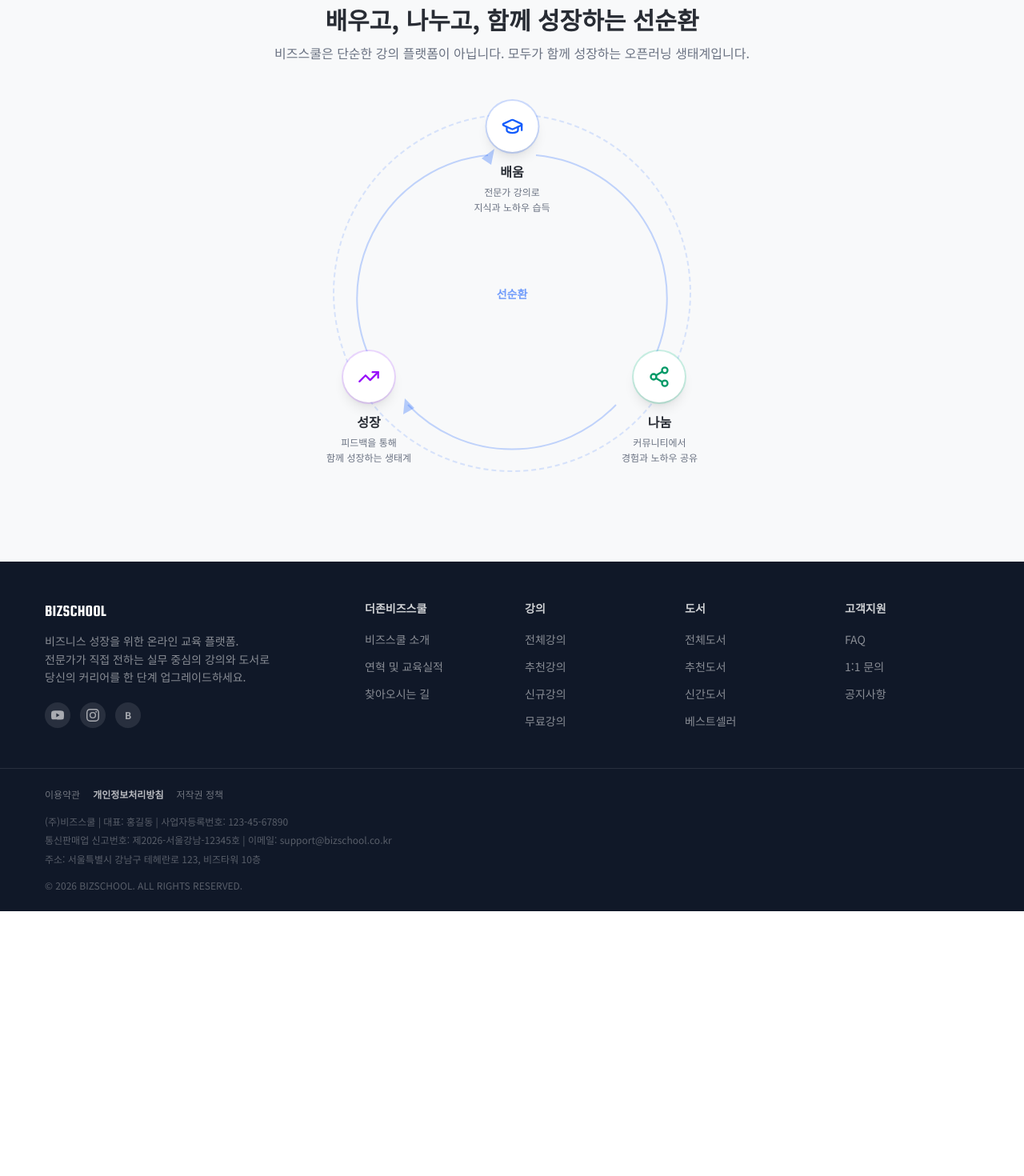
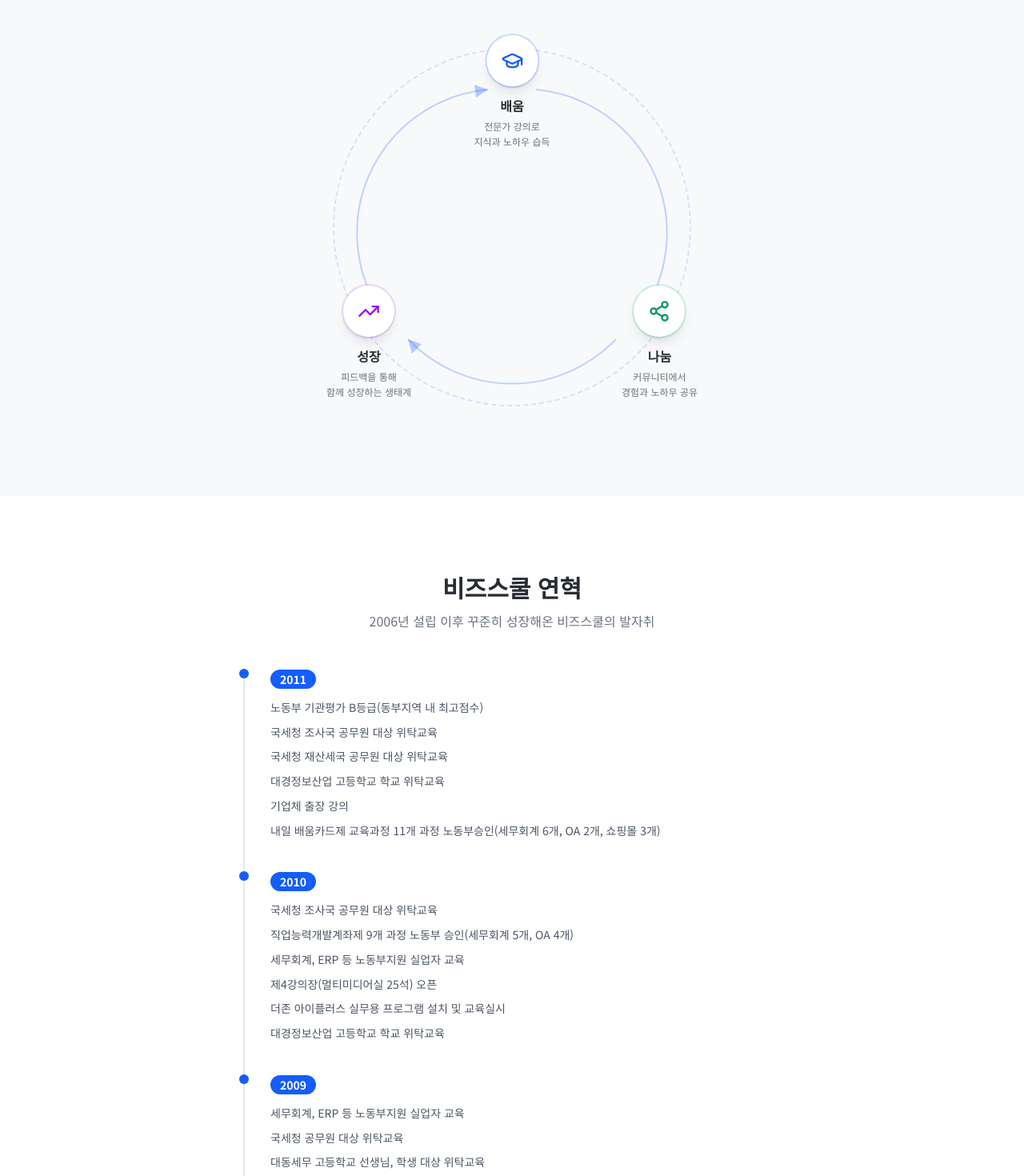
Before and after one commit to wongikim88-coder/bizschool, a Next.js app in the folder bizschool/: page /about in a window 1280 px wide. Shown: the part 1180-2650 px from the top of the page at 80% size. Before the commit the page ends 2319 px from the top, so only its background shows below. Built offline with nearby package versions, Linux system fonts and the light colour scheme.

Commit message:
about page completed

```diff
--- a/bizschool/src/app/about/page.tsx
+++ b/bizschool/src/app/about/page.tsx
@@ -1,4 +1,5 @@
 import Link from "next/link";
+import Image from "next/image";
 import {
   BookOpen,
   MessageCircle,
@@ -7,6 +8,8 @@ import {
   GraduationCap,
   Share2,
   TrendingUp,
+  Monitor,
+  Laptop,
 } from "lucide-react";
 
 const features = [
@@ -36,6 +39,94 @@ const features = [
       "업무 노하우를 공유하고, 동료들의 경험에서 배우세요. 질문, 사례 공유, 자유 토론으로 함께 성장하는 공간입니다.",
     linkText: "커뮤니티 가기",
     href: "/community",
+  },
+];
+
+const historyData = [
+  {
+    year: 2011,
+    items: [
+      "노동부 기관평가 B등급(동부지역 내 최고점수)",
+      "국세청 조사국 공무원 대상 위탁교육",
+      "국세청 재산세국 공무원 대상 위탁교육",
+      "대경정보산업 고등학교 학교 위탁교육",
+      "기업체 출장 강의",
+      "내일 배움카드제 교육과정 11개 과정 노동부승인(세무회계 6개, OA 2개, 쇼핑몰 3개)",
+    ],
+  },
+  {
+    year: 2010,
+    items: [
+      "국세청 조사국 공무원 대상 위탁교육",
+      "직업능력개발계좌제 9개 과정 노동부 승인(세무회계 5개, OA 4개)",
+      "세무회계, ERP 등 노동부지원 실업자 교육",
+      "제4강의장(멀티미디어실 25석) 오픈",
+      "더존 아이플러스 실무용 프로그램 설치 및 교육실시",
+      "대경정보산업 고등학교 학교 위탁교육",
+    ],
+  },
+  {
+    year: 2009,
+    items: [
+      "세무회계, ERP 등 노동부지원 실업자 교육",
+      "국세청 공무원 대상 위탁교육",
+      "대동세무 고등학교 선생님, 학생 대상 위탁교육",
+      "기업체 출장 강의",
+      "대구, 부산 지방 특강(양도분야)",
+    ],
+  },
+  {
+    year: 2008,
+    items: [
+      "제3교육장(멀티미디어실 30석) 개설",
+      "휴게실 등 편의시설 확대",
+      "국세청 재산세국 공무원 대상 위탁교육",
+      "대동세무 고등학교 선생님, 학생 대상 위탁교육",
+      "기업체 출장 강의",
+      "2008 노동부 기관평가 재직자, 실업자 모두 B등급",
+      "노동부 직업능력시설 인정(세무회계분야)",
+      "대전, 대구, 부산 지방특강(상속세 및 증여세)",
+    ],
+  },
+  {
+    year: 2007,
+    items: [
+      "수강지원금 과정 실시",
+      "신입사원 위탁과정, 네오플러스 실무 및 자격증 과정 운영",
+      "세무사 등 세무전문가 대상 양도소득세, 네오플러스 등 과정 운영",
+    ],
+  },
+  {
+    year: 2006,
+    items: [
+      "서울시 성동교육청에 기업부설 평생교육원 설립신고",
+      "제1,2 교육장(멀티미디어실 70석) 개설",
+      "더존 네오플러스 실무용 버전 설치",
+      "12월부터 사업주 훈련 교육 실시",
+    ],
+  },
+];
+
+const facilityFeatures = [
+  {
+    icon: Monitor,
+    title: "1인 1PC 환경",
+    description: "인터넷 연결 가능한 PC 및 노트북 비치",
+  },
+  {
+    icon: Users,
+    title: "40석 규모",
+    description: "총 40석 규모의 독립 강의장 운영",
+  },
+  {
+    icon: Laptop,
+    title: "더존 Smart A",
+    description: "실무용 버전 프로그램 설치 완비",
+  },
+  {
+    icon: BookOpen,
+    title: "실무 교육",
+    description: "이론 + 실습 통합 멀티미디어 교육",
   },
 ];
 
@@ -127,11 +218,10 @@ export default function AboutPage() {
       <section className="bg-[var(--color-light-bg)]">
         <div className="mx-auto max-w-[1200px] px-4 py-16 md:py-24">
           <h2 className="text-center text-2xl font-bold text-[var(--color-dark)] md:text-3xl">
-            배우고, 나누고, 함께 성장하는 선순환
+            배우고, 나누고, 함께 성장합니다.
           </h2>
           <p className="mx-auto mt-3 max-w-2xl text-center text-[var(--color-muted)]">
-            비즈스쿨은 단순한 강의 플랫폼이 아닙니다. 모두가 함께 성장하는
-            오픈러닝 생태계입니다.
+            비즈스쿨은 모두가 함께 성장하는 오픈러닝 생태계를 지향합니다.
           </p>
 
           {/* Circular Diagram */}
@@ -155,7 +245,7 @@ export default function AboutPage() {
                   fill="none"
                 />
                 <polygon
-                  points="412,332 400,348 418,346"
+                  points="408,340 409,322 423,330"
                   fill="var(--color-primary)"
                   fillOpacity="0.3"
                 />
@@ -169,7 +259,7 @@ export default function AboutPage() {
                   fill="none"
                 />
                 <polygon
-                  points="118,384 106,372 104,392"
+                  points="110,380 127,386 115,398"
                   fill="var(--color-primary)"
                   fillOpacity="0.3"
                 />
@@ -183,18 +273,12 @@ export default function AboutPage() {
                   fill="none"
                 />
                 <polygon
-                  points="202,72 218,60 214,80"
+                  points="210,68 195,78 193,62"
                   fill="var(--color-primary)"
                   fillOpacity="0.3"
                 />
               </svg>
 
-              {/* Center label */}
-              <div className="absolute left-1/2 top-1/2 -translate-x-1/2 -translate-y-1/2 text-center">
-                <span className="text-sm font-bold text-[var(--color-primary)]/60">
-                  선순환
-                </span>
-              </div>
 
               {/* Node: 배움 (top center) */}
               <div className="absolute left-1/2 top-0 -translate-x-1/2">
@@ -250,6 +334,91 @@ export default function AboutPage() {
           </div>
         </div>
       </section>
+
+      {/* Section 4: 연혁 */}
+      <section className="mx-auto max-w-[1200px] px-4 py-16 md:py-24">
+        <h2 className="text-center text-2xl font-bold text-[var(--color-dark)] md:text-3xl">
+          비즈스쿨 연혁
+        </h2>
+        <p className="mx-auto mt-3 max-w-xl text-center text-[var(--color-muted)]">
+          2006년 설립 이후 꾸준히 성장해온 비즈스쿨의 발자취
+        </p>
+
+        <div className="mt-12 mx-auto max-w-2xl">
+          {historyData.map((group, groupIdx) => (
+            <div
+              key={group.year}
+              className={`relative pl-8 border-l-2 border-[var(--color-border)] ${
+                groupIdx === historyData.length - 1 ? "pb-0" : "pb-10"
+              }`}
+            >
+              <div className="absolute -left-[7px] top-0 h-3 w-3 rounded-full bg-[var(--color-primary)]" />
+              <span className="inline-block rounded-full bg-[var(--color-primary)] px-3 py-0.5 text-sm font-bold text-white mb-3">
+                {group.year}
+              </span>
+              <ul className="space-y-2">
+                {group.items.map((item) => (
+                  <li
+                    key={item}
+                    className="text-sm leading-relaxed text-[var(--color-body)]"
+                  >
+                    {item}
+                  </li>
+                ))}
+              </ul>
+            </div>
+          ))}
+        </div>
+      </section>
+
+      {/* Section 5: 강의장 소개 */}
+      <section className="bg-[var(--color-light-bg)]">
+        <div className="mx-auto max-w-[1200px] px-4 py-16 md:py-24">
+          <h2 className="text-center text-2xl font-bold text-[var(--color-dark)] md:text-3xl">
+            강의장 소개
+          </h2>
+          <p className="mx-auto mt-3 max-w-xl text-center text-[var(--color-muted)]">
+            실무 교육에 최적화된 멀티미디어 강의 환경
+          </p>
+
+          <div className="mt-12 grid grid-cols-1 gap-4 sm:grid-cols-2">
+            <div className="relative aspect-[16/10] overflow-hidden rounded-2xl">
+              <Image
+                src="/images/about/bzschool_img_3.jpg"
+                alt="비즈스쿨 강의장"
+                fill
+                className="object-cover"
+                sizes="(max-width: 640px) 100vw, 50vw"
+              />
+            </div>
+            <div className="relative aspect-[16/10] overflow-hidden rounded-2xl">
+              <Image
+                src="/images/about/bzschool_img_4.jpg"
+                alt="비즈스쿨 강의장"
+                fill
+                className="object-cover"
+                sizes="(max-width: 640px) 100vw, 50vw"
+              />
+            </div>
+          </div>
+
+          <div className="mt-10 grid grid-cols-2 gap-6 md:grid-cols-4">
+            {facilityFeatures.map((feat) => (
+              <div key={feat.title} className="text-center">
+                <div className="mx-auto flex h-12 w-12 items-center justify-center rounded-xl bg-[var(--color-primary-light)] text-[var(--color-primary)]">
+                  <feat.icon size={24} />
+                </div>
+                <h3 className="mt-3 text-sm font-bold text-[var(--color-dark)]">
+                  {feat.title}
+                </h3>
+                <p className="mt-1 text-xs text-[var(--color-muted)]">
+                  {feat.description}
+                </p>
+              </div>
+            ))}
+          </div>
+        </div>
+      </section>
     </div>
   );
 }
--- a/bizschool/src/components/layout/LayoutContent.tsx
+++ b/bizschool/src/components/layout/LayoutContent.tsx
@@ -13,11 +13,12 @@ export default function LayoutContent({
 }) {
   const pathname = usePathname();
   const isConsulting = pathname === "/consulting";
+  const hideSearchBar = isConsulting || pathname === "/about";
 
   return (
     <>
       <Header />
-      {!isConsulting && (
+      {!hideSearchBar && (
         <Suspense>
           <SearchBar />
         </Suspense>
```
Also changed, not shown: bizschool/public/images/about/bzschool_img_3.jpg (added), bizschool/public/images/about/bzschool_img_4.jpg (added), 4 other files (tests, documents, lock files or other folders).
